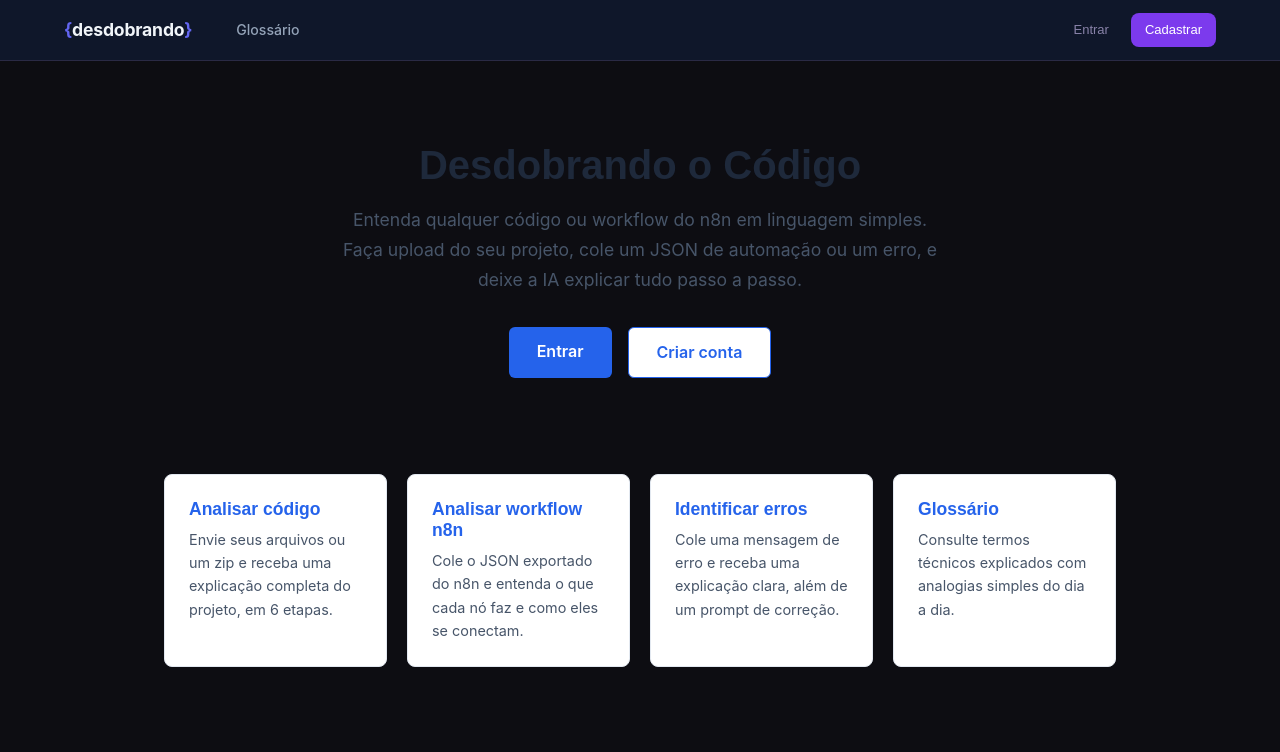
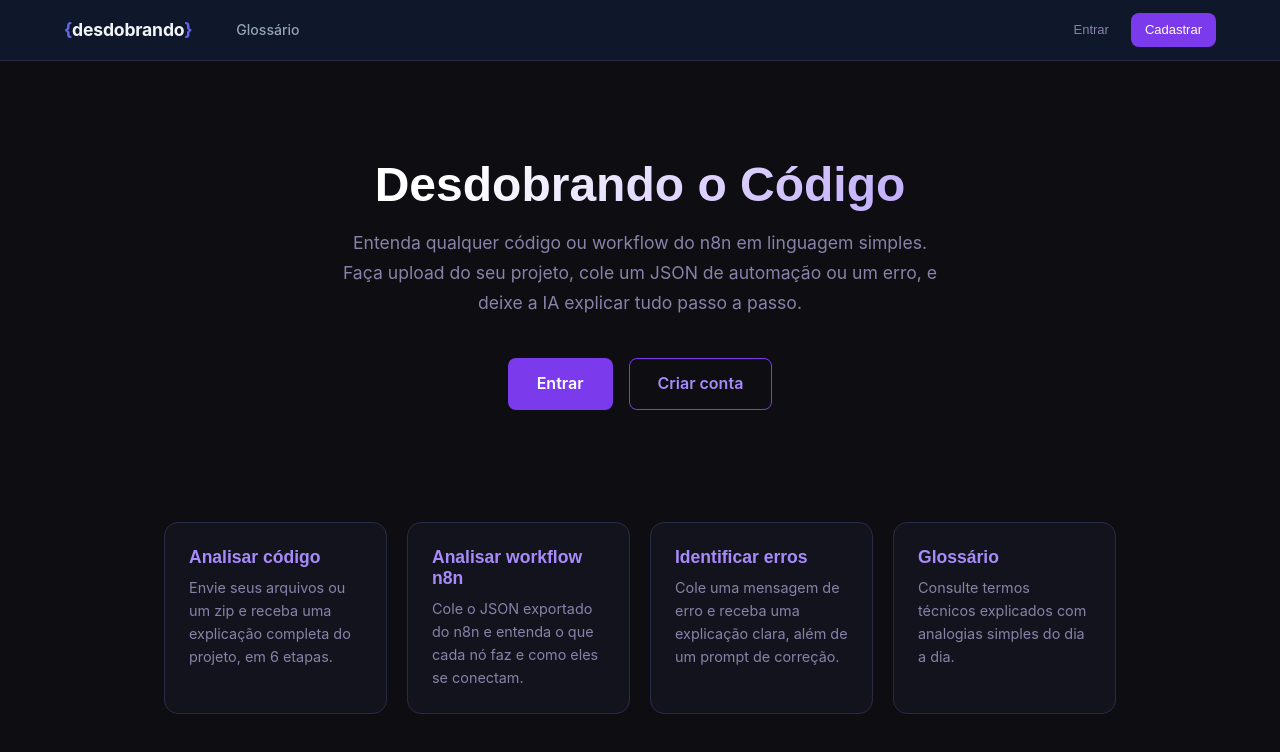
Before and after one commit to leanttro/desdobrando-o-codigo, a React (Vite) app in the folder frontend/: page / in a window 1280 px wide. Shown: the top 752 px of the page. Built offline with nearby package versions, Linux system fonts and the light colour scheme.

Commit message:
Update Home.css

```diff
--- a/frontend/src/pages/Home.css
+++ b/frontend/src/pages/Home.css
@@ -6,20 +6,25 @@
 
 .home__hero {
   text-align: center;
-  padding: 3rem 1rem;
+  padding: 4rem 1rem;
 }
 
 .home__title {
-  font-size: 2.5rem;
-  color: #1e293b;
+  font-size: 3rem;
+  font-weight: 800;
   margin-bottom: 1rem;
+  background: linear-gradient(135deg, #fff 30%, var(--purple-light));
+  -webkit-background-clip: text;
+  -webkit-text-fill-color: transparent;
+  background-clip: text;
+  line-height: 1.15;
 }
 
 .home__subtitle {
   font-size: 1.1rem;
-  color: #475569;
+  color: var(--text-muted);
   max-width: 600px;
-  margin: 0 auto 2rem auto;
+  margin: 0 auto 2.5rem auto;
   line-height: 1.7;
 }
 
@@ -31,7 +36,7 @@
 
 .home__button {
   padding: 0.75rem 1.75rem;
-  border-radius: 6px;
+  border-radius: var(--radius);
   font-size: 1rem;
   text-decoration: none;
   font-weight: 600;
@@ -39,22 +44,25 @@
 }
 
 .home__button--primary {
-  background-color: #2563eb;
+  background-color: var(--purple);
   color: #fff;
+  border: 1px solid transparent;
 }
 
 .home__button--primary:hover {
-  background-color: #1d4ed8;
+  background-color: #6d28d9;
+  box-shadow: var(--glow);
 }
 
 .home__button--secondary {
-  background-color: #fff;
-  color: #2563eb;
-  border: 1px solid #2563eb;
+  background-color: transparent;
+  color: var(--purple-light);
+  border: 1px solid var(--purple);
 }
 
 .home__button--secondary:hover {
-  background-color: #eff6ff;
+  background-color: #7C3AED22;
+  box-shadow: var(--glow);
 }
 
 .home__features {
@@ -65,20 +73,26 @@
 }
 
 .home__feature {
-  background-color: #fff;
-  border: 1px solid #e2e8f0;
-  border-radius: 8px;
+  background-color: var(--bg-card);
+  border: 1px solid var(--border);
+  border-radius: var(--radius-lg);
   padding: 1.5rem;
+  transition: all 0.2s ease;
+}
+
+.home__feature:hover {
+  border-color: var(--purple);
+  box-shadow: var(--glow);
 }
 
 .home__feature h3 {
   margin: 0 0 0.5rem 0;
-  color: #2563eb;
+  color: var(--purple-light);
 }
 
 .home__feature p {
   margin: 0;
-  color: #475569;
+  color: var(--text-muted);
   font-size: 0.9rem;
   line-height: 1.6;
 }
```
